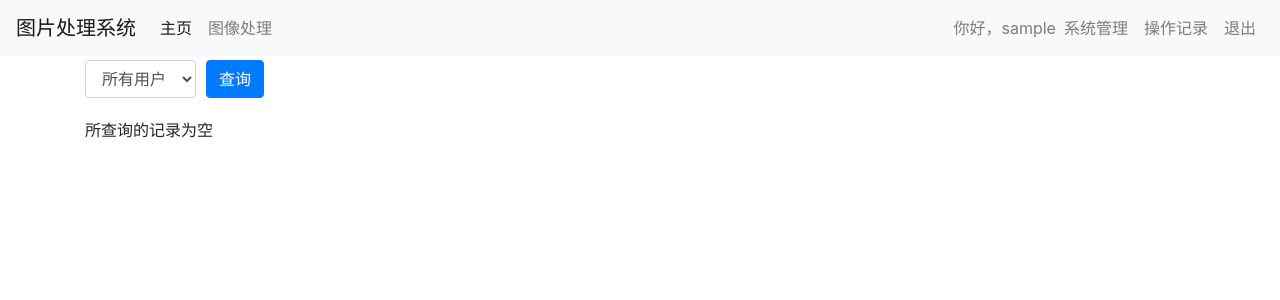
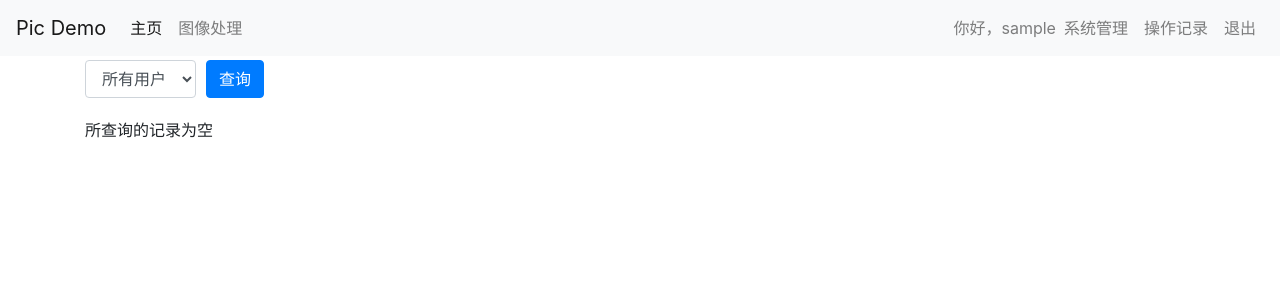
Before and after one commit to LuoBingjun/Pic-demo, a Django app: page /admin/ in a window 1280 px wide. Shown: the top 300 px of the page. Run offline with Django 3.2, Linux system fonts and the light colour scheme; the visitor is signed in with stand-in values (Sample User, id 1); data comes from the database, SQL or seed files in the repository; data that the repository does not hold is empty; some libraries are stand-ins or nearby versions.

Commit message:
rename the website

```diff
--- a/templates/base.html
+++ b/templates/base.html
@@ -6,12 +6,12 @@
 {% bootstrap_javascript jquery='full' %}
 
 <title>
-  {% block title %}{% endblock %} - 图像处理系统
+  {% block title %}{% endblock %} - Pic Demo
 </title>
 
 {% block nav_bar %}
 <nav class="navbar navbar-expand-lg navbar-light bg-light">
-  <a class="navbar-brand" href="/">图片处理系统</a>
+  <a class="navbar-brand" href="/">Pic Demo</a>
   <button class="navbar-toggler" type="button" data-toggle="collapse" data-target="#navbarSupportedContent"
     aria-controls="navbarSupportedContent" aria-expanded="false" aria-label="Toggle navigation">
     <span class="navbar-toggler-icon"></span>
```
